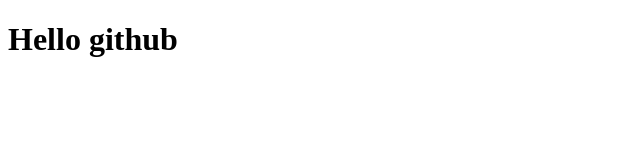
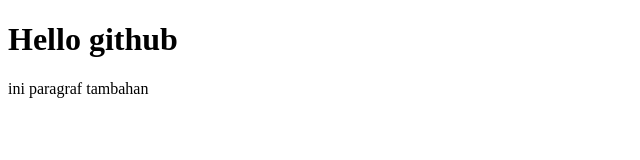
Before and after one commit to NFYouVel/ini-repo-latihan, a plain HTML site: page index.html in a window 1280 px wide. Shown: the whole page, without its empty margins (0-640 px from the left). Drawn offline with Linux system fonts and the light colour scheme.

Commit message:
update file
html + css

```diff
--- a/index.html
+++ b/index.html
@@ -7,5 +7,6 @@
 </head>
 <body>
     <h1>Hello github</h1>
+    <p>ini paragraf tambahan</p>
 </body>
 </html>
--- /dev/null
+++ b/style.css
@@ -0,0 +1,3 @@
+* {
+    padding: 20px;
+}
```
